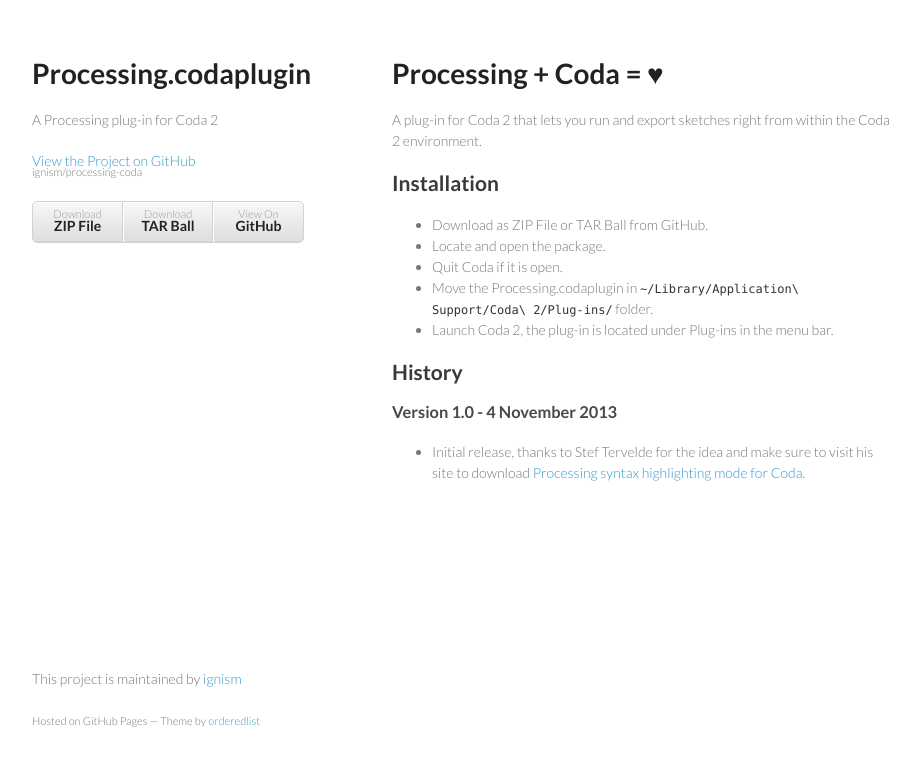
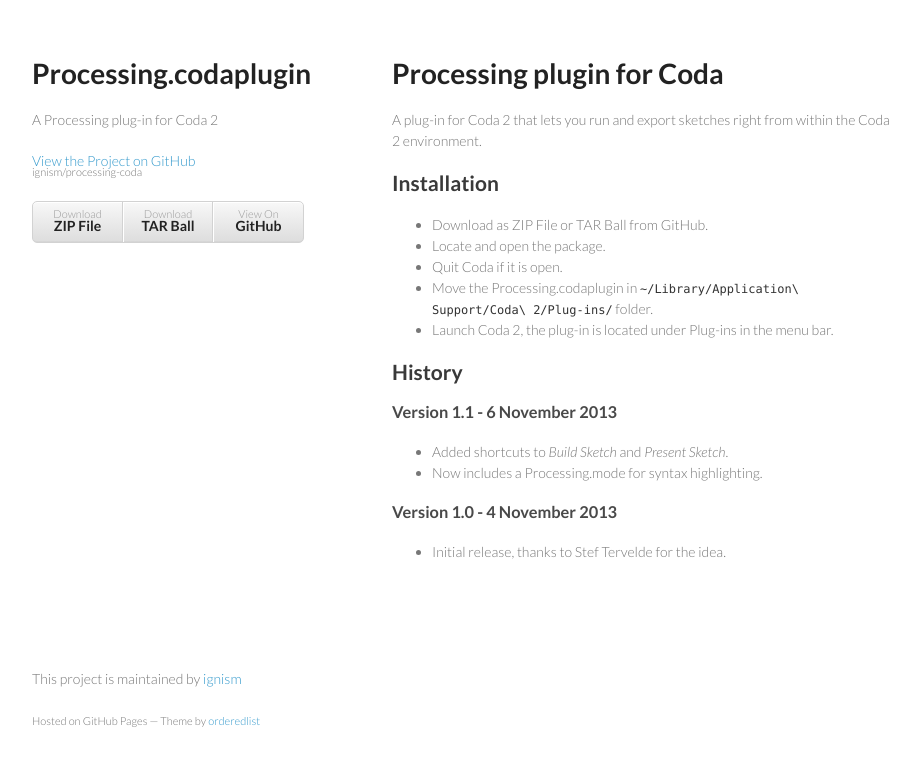
Before and after one commit to iamr/processing-coda, a plain HTML site: page index.html in a window 1280 px wide. Shown: the whole page, without its empty margins (178-1098 px from the left). Drawn offline with Linux system fonts and the light colour scheme.

```diff
--- a/index.html
+++ b/index.html
@@ -29,7 +29,7 @@
       </header>
       <section>
         <h1>
-<a name="processing--coda--" class="anchor" href="#processing--coda--"><span class="octicon octicon-link"></span></a>Processing + Coda = ♥</h1>
+<a name="processing-plugin-for-coda" class="anchor" href="#processing-plugin-for-coda"><span class="octicon octicon-link"></span></a>Processing plugin for Coda</h1>
 
 <p>A plug-in for Coda 2 that lets you run and export sketches right from within the Coda 2 environment.</p>
 
@@ -46,10 +46,16 @@
 <a name="history" class="anchor" href="#history"><span class="octicon octicon-link"></span></a>History</h2>
 
 <h3>
+<a name="version-11---6-november-2013" class="anchor" href="#version-11---6-november-2013"><span class="octicon octicon-link"></span></a>Version 1.1 - 6 November 2013</h3>
+
+<ul>
+<li>Added shortcuts to <em>Build Sketch</em> and <em>Present Sketch</em>.</li>
+<li>Now includes a Processing.mode for syntax highlighting.</li>
+</ul><h3>
 <a name="version-10---4-november-2013" class="anchor" href="#version-10---4-november-2013"><span class="octicon octicon-link"></span></a>Version 1.0 - 4 November 2013</h3>
 
 <ul>
-<li>Initial release, thanks to Stef Tervelde for the idea and make sure to visit his site to download <a href="http://processing.steftervelde.nl">Processing syntax highlighting mode for Coda</a>.</li>
+<li>Initial release, thanks to Stef Tervelde for the idea.</li>
 </ul>
       </section>
       <footer>
--- a/params.json
+++ b/params.json
@@ -1 +1 @@
-{"name":"Processing.codaplugin","tagline":"A Processing plug-in for Coda 2","body":"Processing + Coda = &hearts;\r\n============================\r\n\r\nA plug-in for Coda 2 that lets you run and export sketches right from within the Coda 2 environment.\r\n\r\nInstallation\r\n------------\r\n\r\n* Download as ZIP File or TAR Ball from GitHub.\r\n* Locate and open the package. \r\n* Quit Coda if it is open.\r\n* Move the Processing.codaplugin in `~/Library/Application\\ Support/Coda\\ 2/Plug-ins/` folder.\r\n* Launch Coda 2, the plug-in is located under Plug-ins in the menu bar.\r\n\r\nHistory\r\n-------\r\n\r\n### Version 1.0 - 4 November 2013\r\n* Initial release, thanks to Stef Tervelde for the idea and make sure to visit his site to download [Processing syntax highlighting mode for Coda](http://processing.steftervelde.nl).","google":"","note":"Don't delete this file! It's used internally to help with page regeneration."}
+{"name":"Processing.codaplugin","tagline":"A Processing plug-in for Coda 2","body":"Processing plugin for Coda\r\n==========================\r\n\r\nA plug-in for Coda 2 that lets you run and export sketches right from within the Coda 2 environment.\r\n\r\nInstallation\r\n------------\r\n\r\n* Download as ZIP File or TAR Ball from GitHub.\r\n* Locate and open the package. \r\n* Quit Coda if it is open.\r\n* Move the Processing.codaplugin in `~/Library/Application\\ Support/Coda\\ 2/Plug-ins/` folder.\r\n* Launch Coda 2, the plug-in is located under Plug-ins in the menu bar.\r\n\r\nHistory\r\n-------\r\n\r\n### Version 1.1 - 6 November 2013\r\n* Added shortcuts to _Build Sketch_ and _Present Sketch_.\r\n* Now includes a Processing.mode for syntax highlighting.\r\n\r\n### Version 1.0 - 4 November 2013\r\n* Initial release, thanks to Stef Tervelde for the idea.","google":"","note":"Don't delete this file! It's used internally to help with page regeneration."}
```
